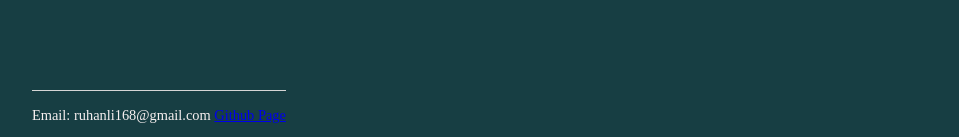
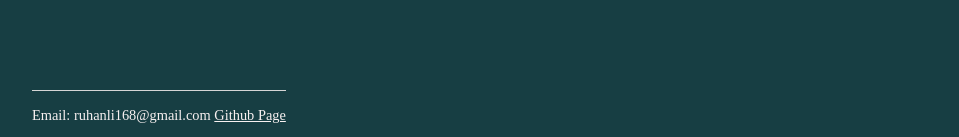
Before and after one commit to Raymoondo/RuhanLi.github.io-1, a Jekyll site: the page built from index.html, in a window 1280 px wide. Shown: the part 760-897 px from the top of the page, without its empty margins (160-1119 px from the left). Built offline with Jekyll 4.4.1, drawn with Linux system fonts in a browser that asks for light colours.

Commit message:
Update main.css

```diff
--- a/css/main.css
+++ b/css/main.css
@@ -60,3 +60,7 @@ footer {
     font-style: oblique;
     color: #F8F1F1;
 }
+
+footer a {
+    color:#F8F1F1;
+}
```
